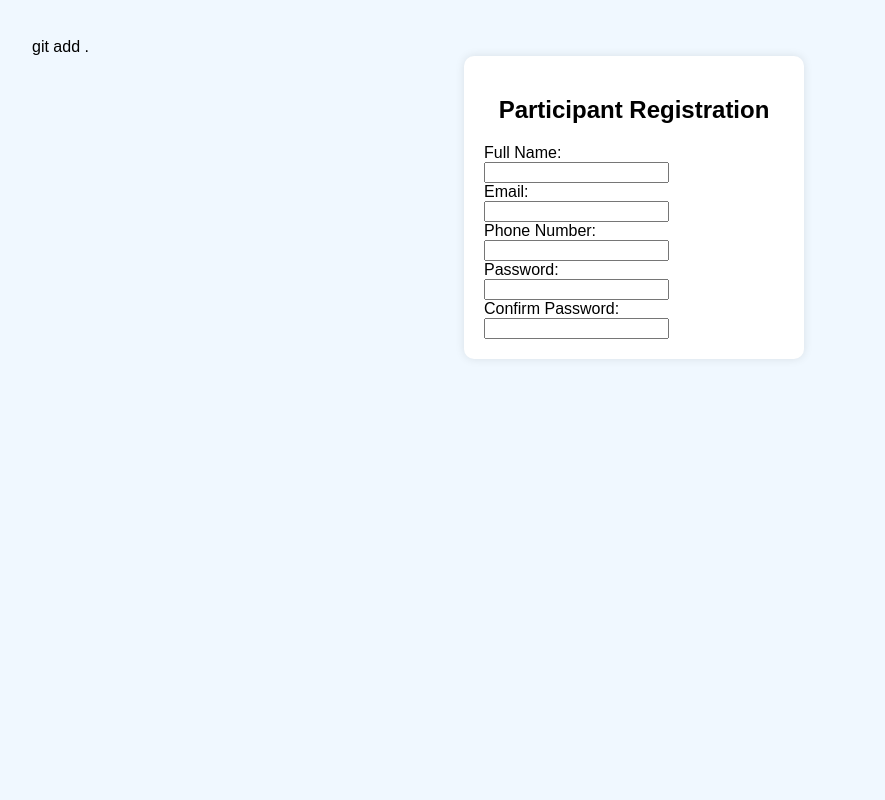
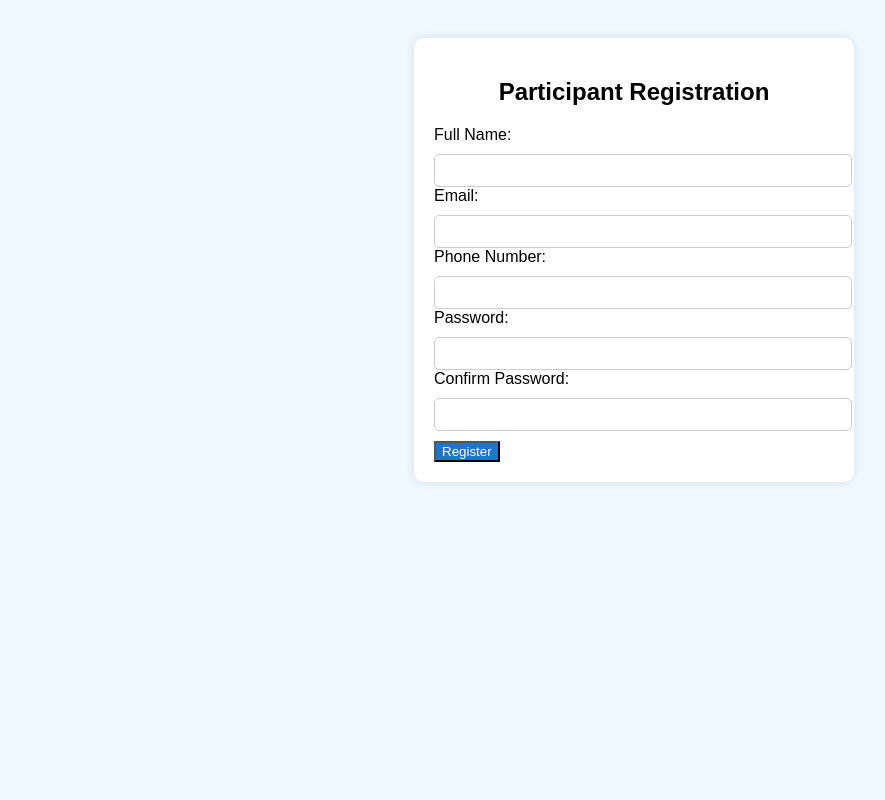
Before and after one commit to mustafatausif2002/WT_Fall_25-26, a PHP site: page /lab2.php in a window 1280 px wide. Shown: the whole page, without its empty margins (6-891 px from the left). Run offline with PHP 8.4, Linux system fonts and the light colour scheme.

Commit message:
lab task2

```diff
--- a/Mid/Lab Task 1/lab2.php
+++ b/Mid/Lab Task 1/lab2.php
@@ -1,4 +1,4 @@
-git add .<!DOCTYPE html>
+<!DOCTYPE html>
 <html>
 <head>
     <title>Participant Registration</title>
@@ -17,9 +17,36 @@ git add .<!DOCTYPE html>
       background-color: #ffffff;
       padding: 20px;
       border-radius: 10px;
-      width: 300px;
+      width: 400px;
       margin: 0 auto;
       box-shadow: 0 0 10px rgba(0,0,0,0.1);
+    }
+
+    button {
+      background-color: #1f75caff;
+      color: white;
+      cursor: pointer;
+      margin: 10px 0 0 0;
+    }
+
+    input{
+      width: 100%;
+      padding: 8px;
+      margin-top: 10px;
+      border-radius: 5px;
+      border: 1px solid #ccc;
+    }
+    #output {
+      margin-top: 20px;
+      text-align: center;
+      font-size: 16px;
+      color: #003366;
+    }
+
+    #error {
+      margin-top: 10px;
+      color: red;
+      text-align: center;
     }
 
     </style>
@@ -27,25 +54,77 @@ git add .<!DOCTYPE html>
 <body>
 
 
-    <form>
+    <form onsubmit="return handleSubmit()">
 
     <h2>Participant Registration</h1>
 
     Full Name:<br>
-    <input type="text"> <br>
+    <input type="text" id="name"> <br>
 
     Email: <br>
-    <input type="text"> <br>
+    <input type="text" id="email"> <br>
 
     Phone Number: <br>
-    <input type="number"> <br>
+    <input type="number" id="phone"> <br>
 
     Password: <br>
-    <input type="password"> <br>
+    <input type="password" id="password"> <br>
 
     Confirm Password: <br>
-    <input type="password"> <br>
+    <input type="password" id="confirmpassword"> <br>
+
+    <button type="submit">Register</button>
     </form>
+
+
+
+
+  <div id="error"></div>
+  <div id="output"></div>
+
+    <script>
+    function handleSubmit() {
+
+      var name = document.getElementById("name").value.trim();
+      var email = document.getElementById("email").value.trim();
+      var phone = document.getElementById("phone").value.trim();
+      var password = document.getElementById("password").value;
+      var confirmpassword = document.getElementById("confirmpassword").value;
+
+      var errorDiv = document.getElementById("error");
+      var outputDiv = document.getElementById("output");
+
+
+      errorDiv.innerHTML = "";
+      outputDiv.innerHTML = "";
+
+
+      if (name === "" || email === "" || phone === "" || password === "" || confirmpassword === "") {
+        errorDiv.innerHTML = "Please fill in all fields.";
+        return false;
+      }
+
+      if (email.includes("@")) {
+        errorDiv.innerHTML = " Email must be @";
+        return false;
+      }
+
+      if (isNaN(phonenumber)) {
+        errorDiv.innerHTML = " Phone Numbe must be numeric.";
+        return false;
+      }
+
+
+      outputDiv.innerHTML = `
+        <strong>Registration Successful!</strong><br><br>
+        Name: ${name}<br>
+        Email: ${email}<br>
+        Phone: ${phone}<br>
+      `;
+
+      return false;
+    }
+  </script>
 
 </body>
 </html>
```
